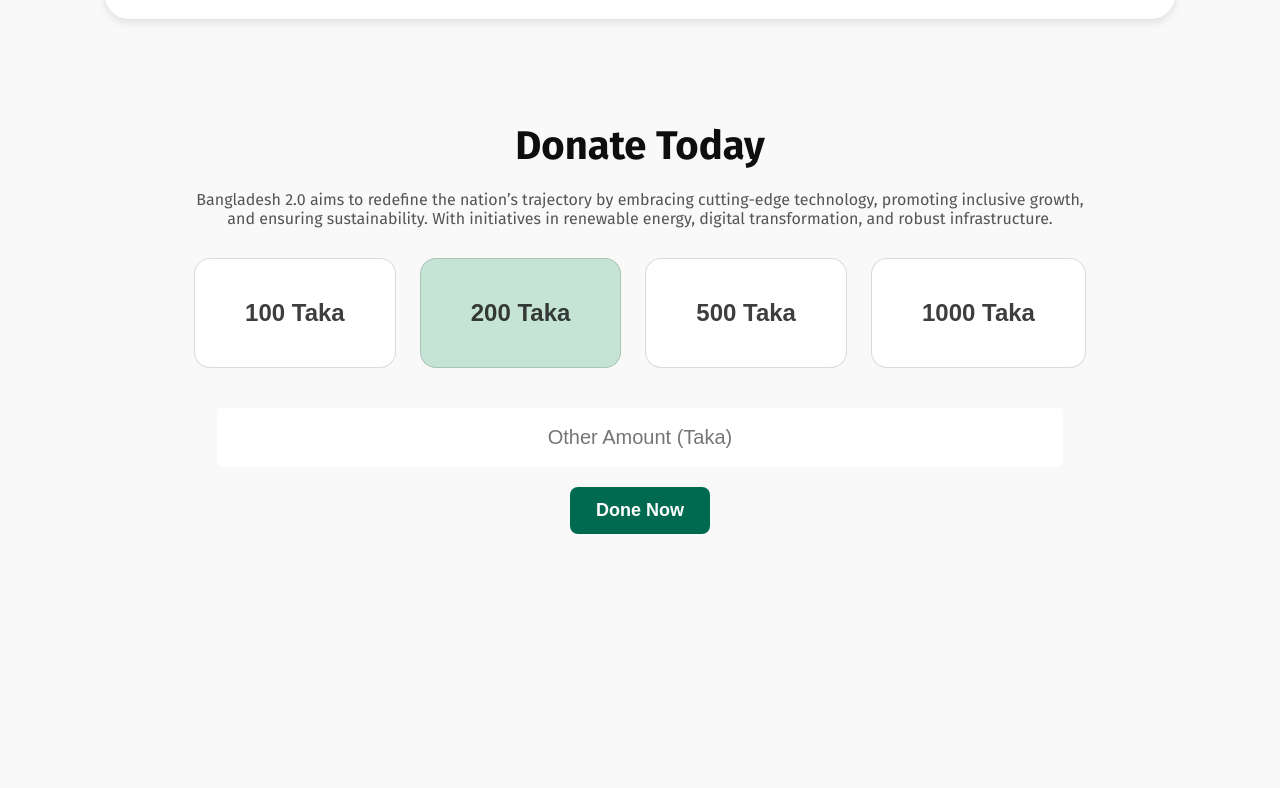
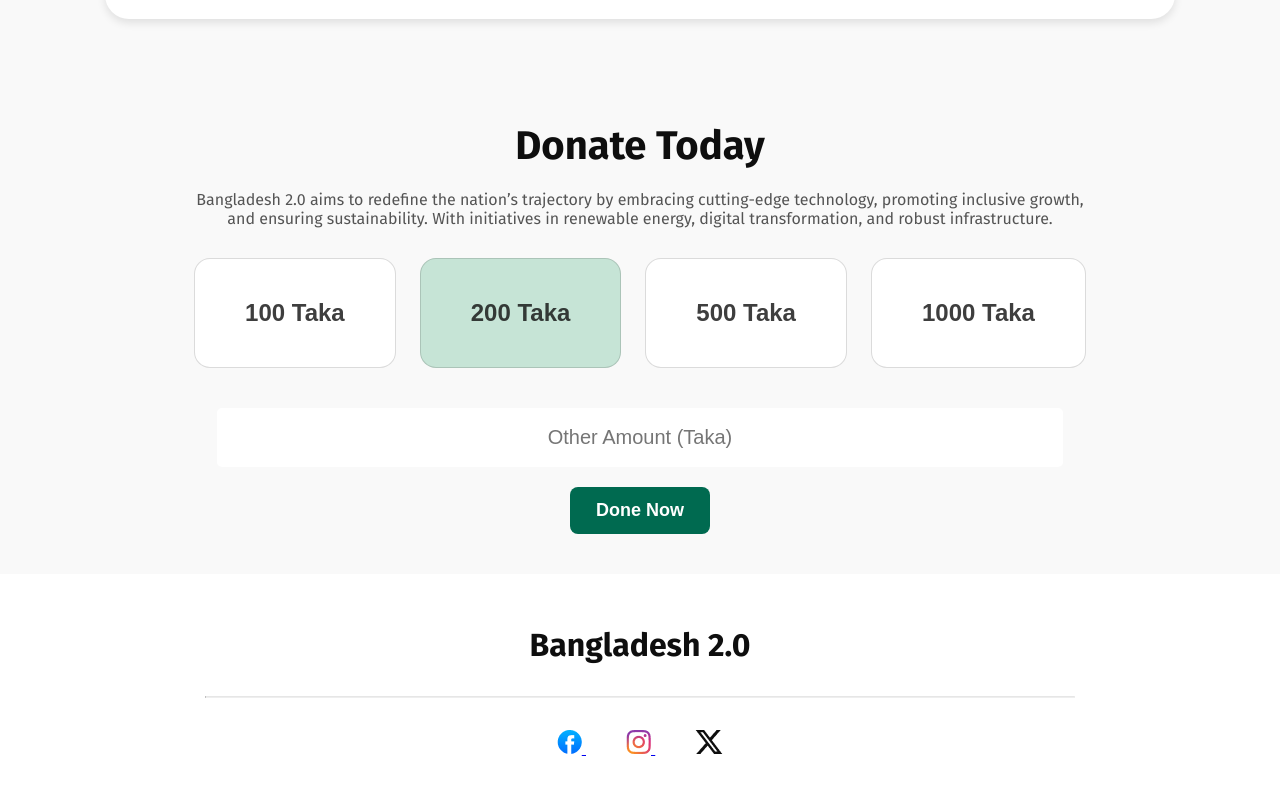
Before and after one commit to nahid-77/Assignment-01, a plain HTML site: page index.html in a window 1280 px wide. Shown: the part 2838-3626 px from the top of the page. Before the commit the page ends 3382 px from the top, so only its background shows below. Drawn offline with Linux system fonts and the light colour scheme.

Commit message:
footer section added

```diff
--- a/index.html
+++ b/index.html
@@ -137,6 +137,24 @@
         </section>
           <!--donate related section ends -->
     </main>
-    <footer></footer>
+
+    <!-- footer starts -->
+    <footer class="footer">
+      <p class="footer-title">Bangladesh 2.0</p>
+      <hr class="footer-divider">
+      <div class="social-icons">
+        <a href="#" class="social-link" >
+          <img src="assets/facebook.png" alt="">
+        </a>
+        <a href="#" class="social-link" >
+          <img src="assets/instagram.png" alt="">
+        </a>
+        <a href="#" class="social-link">
+          <img src="assets/x.png" alt="">
+        </a>
+      </div>
+    </footer>
+    <!-- footer ends -->
+
   </body>
 </html>
--- a/styles/style.css
+++ b/styles/style.css
@@ -383,3 +383,33 @@ body {
 .donate-btn:hover {
   background-color: #42a85a;
 }
+
+/* footer related styles */
+
+.footer {
+  text-align: center;
+  padding: 20px;
+  background: rgb(255, 255, 255);
+  margin-top: 30px;
+}
+
+.footer-title {
+  color: rgb(14, 14, 14);
+  font-size: 32px;
+  font-weight: 700;
+  text-align: center;
+}
+
+.footer-divider {
+  width: 70%;
+  margin: 32px auto;
+  border-top: 1px solid rgba(14, 14, 14, 0.1);
+}
+
+.social-icons {
+  margin: 10px auto;
+}
+
+.social-link {
+  margin: 0 20px;
+}
```
